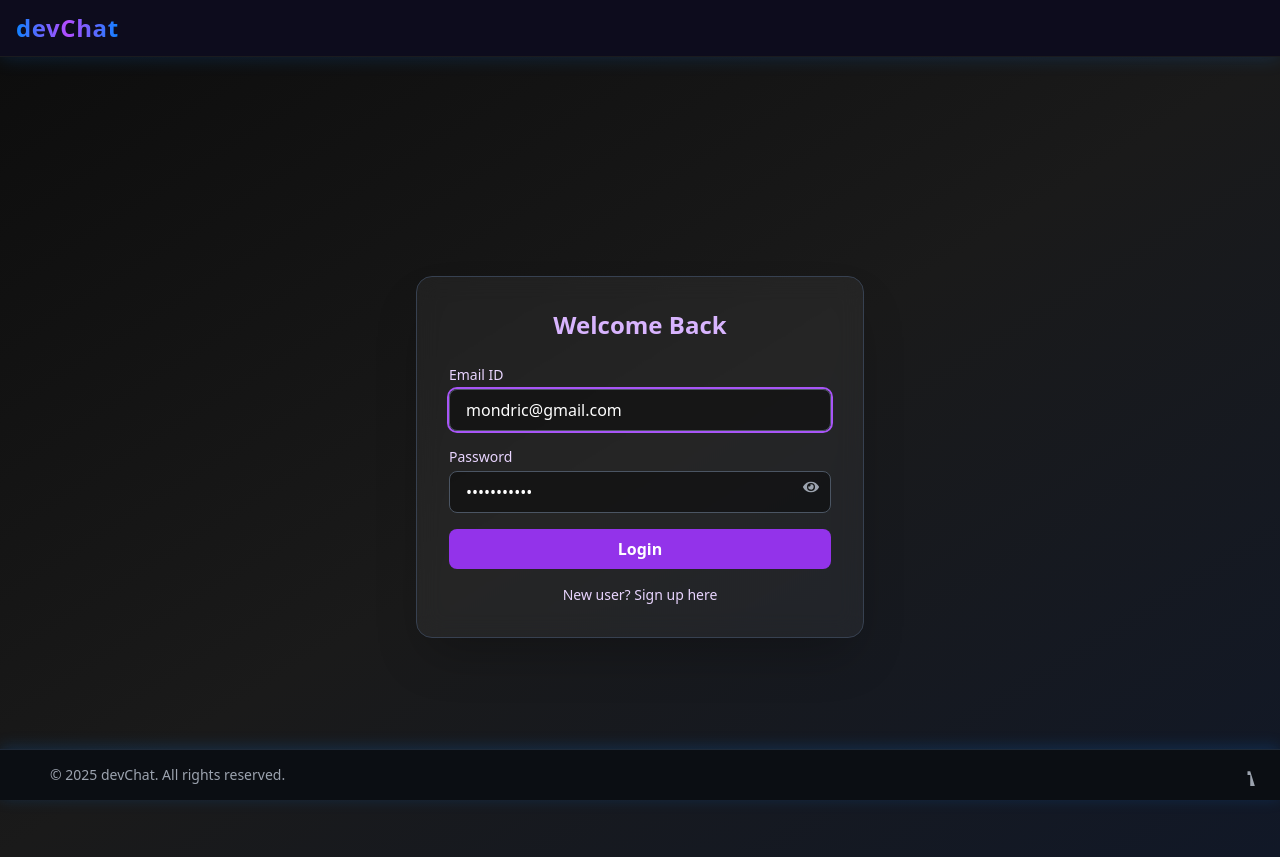
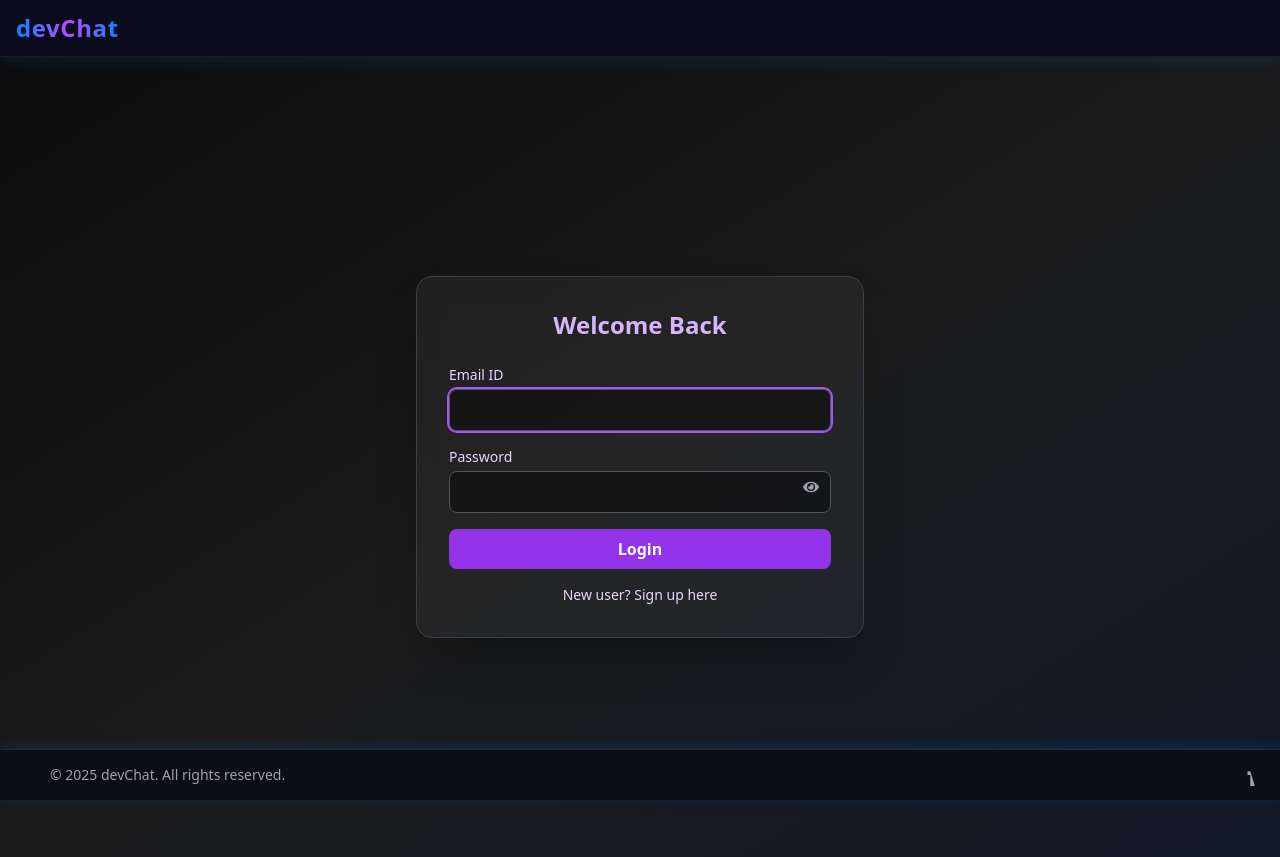
Before and after one commit to Muhammedkans/devChat-frondend, a React (Vite) app: page /login in a window 1280 px wide. Built offline with nearby package versions, Linux system fonts and the light colour scheme; no server answers.

Commit message:
small changes

```diff
--- a/src/components/Login.jsx
+++ b/src/components/Login.jsx
@@ -6,8 +6,8 @@ import { API_URL } from '../utils/constant';
 import { FaEye, FaEyeSlash } from 'react-icons/fa';
 
 const Login = () => {
-  const [emailId, setEmailId] = useState("mondric@gmail.com");
-  const [password, setPassword] = useState("Mondric@123");
+  const [emailId, setEmailId] = useState("");
+  const [password, setPassword] = useState("");
   const [firstName, setFirstName] = useState("");
   const [lastName, setLastName] = useState("");
   const [error, setError] = useState("");
```
